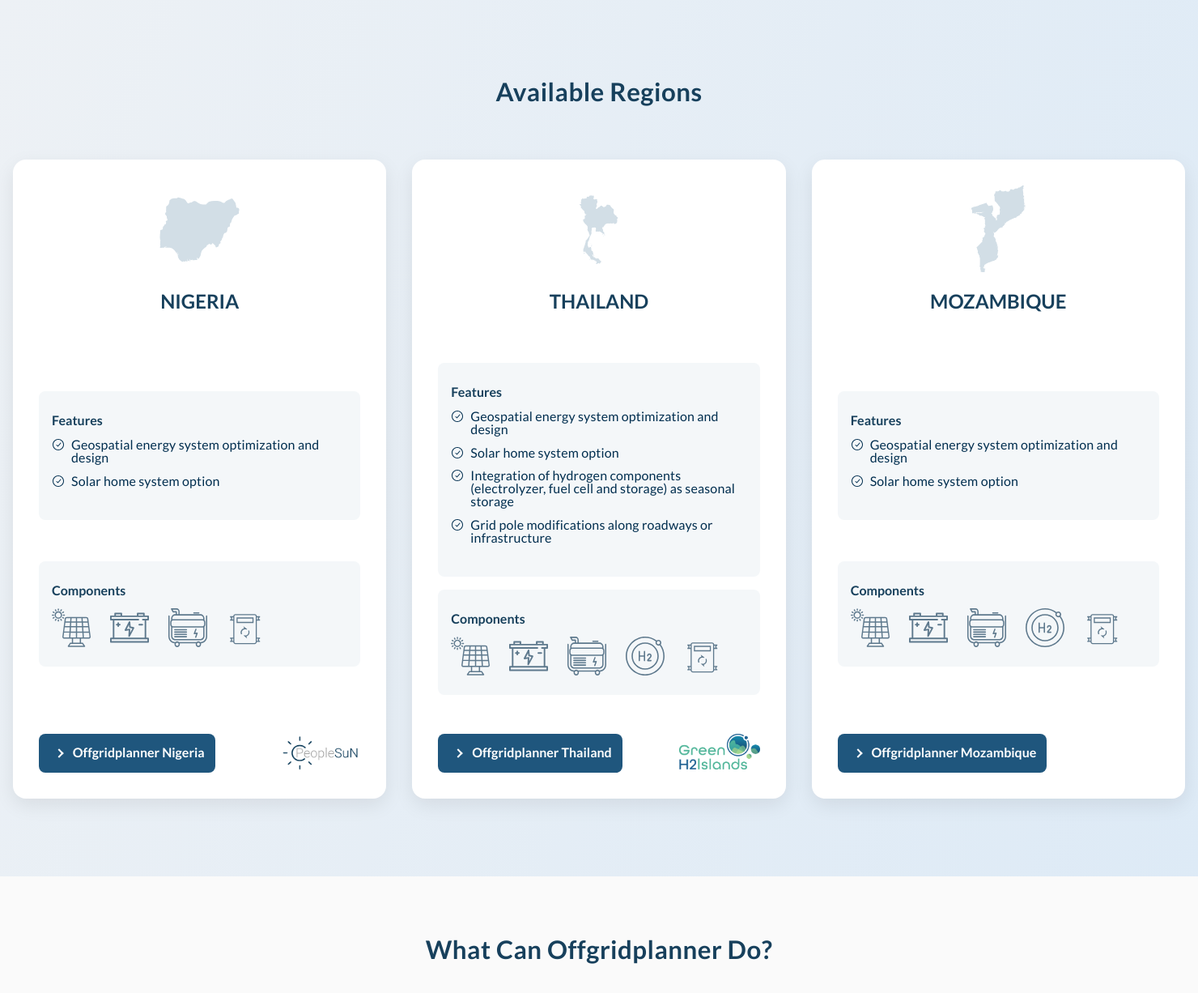
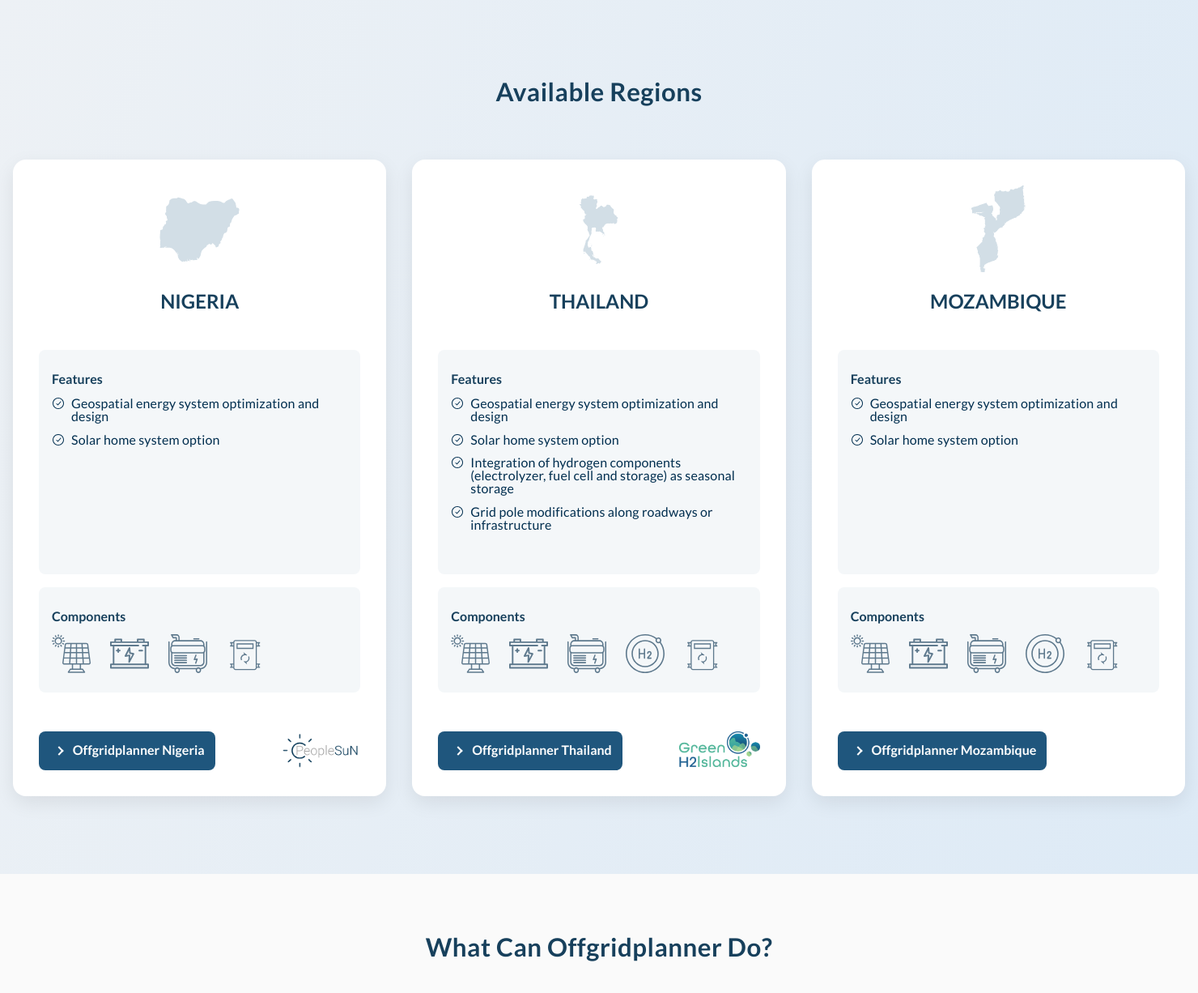
Before and after one commit to rl-institut/offgridplanner-landing, a Flask app: page / in a window 1480 px wide; the page is wider, and only the part inside the window is pictured. Shown: the part 733-1959 px from the top of that part at 81% size. Run offline with Flask 3, Linux system fonts and the light colour scheme; some libraries are stand-ins or nearby versions.

Commit message:
fixed spacing issue since region cards have different list sizes

```diff
--- a/static/css/landing_page.css
+++ b/static/css/landing_page.css
@@ -238,7 +238,7 @@ a.btn.btn-white:hover {
   flex: 1;
   display: flex;
   flex-direction: column;
-  justify-content: space-between;
+
   position: relative;
   border-radius: 1rem;
   background: var(--background1-color);
@@ -256,7 +256,8 @@ a.btn.btn-white:hover {
   justify-content: center;
   align-items: center;
   gap: 1.5rem;
-  padding-bottom: 2rem;
+  padding-bottom: 1rem;
+  flex: 2;
 }
 .card__header p {
   font-weight: 700;
@@ -276,7 +277,16 @@ a.btn.btn-white:hover {
   margin-top: -0.5rem;
   margin-bottom: 0.5rem;
 }
-.card__content {
+.card__content__feature {
+  display: flex;
+  flex-direction: column;
+  background-color: var(--card-color);
+  border-radius: 8px;
+  padding: 1.5rem 1rem;
+  text-align: left;
+  flex: 6;
+}
+.card__content_components {
   display: flex;
   flex-direction: column;
   justify-content: space-around;
@@ -284,11 +294,12 @@ a.btn.btn-white:hover {
   border-radius: 8px;
   padding: 1.5rem 1rem;
   text-align: left;
+  flex: 2;
 }
-.card__content > div {
+/* .card__content > div {
   min-width: 10rem;
   flex: 1;
-}
+} */
 .list-title {
   font-weight: 700;
   font-size: 16px;
@@ -342,6 +353,7 @@ ul.target-group-list li {
   gap: 1rem;
   margin-top: 2rem;
   flex-wrap: nowrap;
+  flex: 1;
 }
 .card__footer > .btn {
   display: inline-flex;
--- a/templates/index.html
+++ b/templates/index.html
@@ -96,8 +96,7 @@
                         Nigeria
                         </p>
                     </div>
-                    <div class="card__content">
-                        <div class="card__list-column">
+                    <div class="card__content__feature">
                             <p class="list-title">
                                 Features
                             </p>
@@ -106,9 +105,7 @@
                                 <li title="Solar home system option">Solar home system option</li>
                             </ul>
                     </div>
-                    </div>
-                    <div class="card__content">
-                        <div class="card__list-column">
+                    <div class="card__content_components">
                         <p class="list-title">
                             Components
                         </p>
@@ -117,7 +114,6 @@
                             <img src="{{ url_for('static', filename='assets/icons/i_battery_full.svg') }}" title="Battery Storage" alt="Battery Storage Icon" class="category-icon">
                             <img src="{{ url_for('static', filename='assets/icons/i_generator_full.svg') }}" title="Diesel Generator" alt="Diesel Generator Icon" class="category-icon">
                             <img src="{{ url_for('static', filename='assets/icons/i_inverter.svg') }}" title="Inverter" alt="Inverter Icon" class="category-icon">
-                            </div>
                         </div>
                     </div>
                     <div class="card__footer">
@@ -134,8 +130,7 @@
                         Thailand
                         </p>
                     </div>
-                    <div class="card__content">
-                        <div class="card__list-column">
+                    <div class="card__content__feature">
                         <p class="list-title">
                             Features
                         </p>
@@ -146,9 +141,7 @@
                             <li title="Grid pole modifications">Grid pole modifications along roadways or infrastructure</li>
                         </ul>
                     </div>
-                    </div>
-                    <div class="card__content">
-                        <div class="card__list-column">
+                    <div class="card__content_components">
                         <p class="list-title">
                             Components
                         </p>
@@ -158,7 +151,6 @@
                             <img src="{{ url_for('static', filename='assets/icons/i_generator_full.svg') }}" title="Diesel Generator" alt="Diesel Generator Icon" class="category-icon">
                             <img src="{{ url_for('static', filename='assets/icons/i_h2reservoir.svg') }}" title"Hydrogen Storage" alt="Hydrogen Storage Icon" class="category-icon">
                             <img src="{{ url_for('static', filename='assets/icons/i_inverter.svg') }}" title="Inverter" alt="Inverter Icon" class="category-icon">
-                            </div>
                         </div>
                     </div>
                     <div class="card__footer">
@@ -177,8 +169,7 @@
                         Mozambique
                         </p>
                     </div>
-                    <div class="card__content">
-                        <div class="card__list-column">
+                    <div class="card__content__feature">
                         <p class="list-title">
                             Features
                         </p>
@@ -187,9 +178,7 @@
                             <li title="Solar home system option">Solar home system option</li>
                         </ul>
                     </div>
-                    </div>
-                    <div class="card__content">
-                        <div class="card__list-column">
+                    <div class="card__content_components">
                         <p class="list-title">
                             Components
                         </p>
@@ -199,7 +188,6 @@
                             <img src="{{ url_for('static', filename='assets/icons/i_generator_full.svg') }}" title="Diesel Generator" alt="Diesel Generator Icon" class="category-icon">
                             <img src="{{ url_for('static', filename='assets/icons/i_h2reservoir.svg') }}" title"Hydrogen Storage" alt="Hydrogen Storage Icon" class="category-icon">
                             <img src="{{ url_for('static', filename='assets/icons/i_inverter.svg') }}" title="Inverter" alt="Inverter Icon" class="category-icon">
-                            </div>
                         </div>
                     </div>
                     <div class="card__footer">
```
Lines whose indentation alone changed are shown as unchanged.
